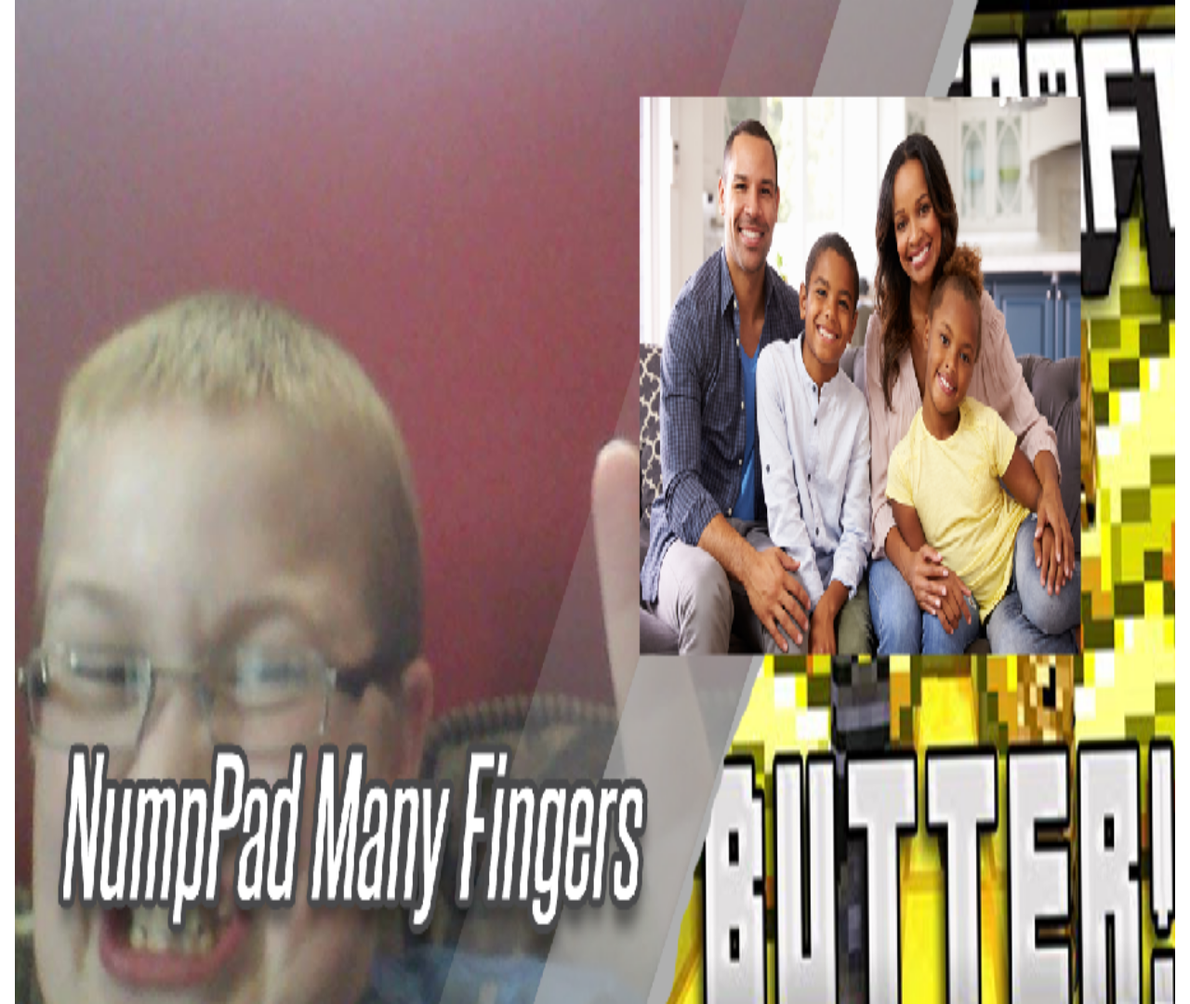
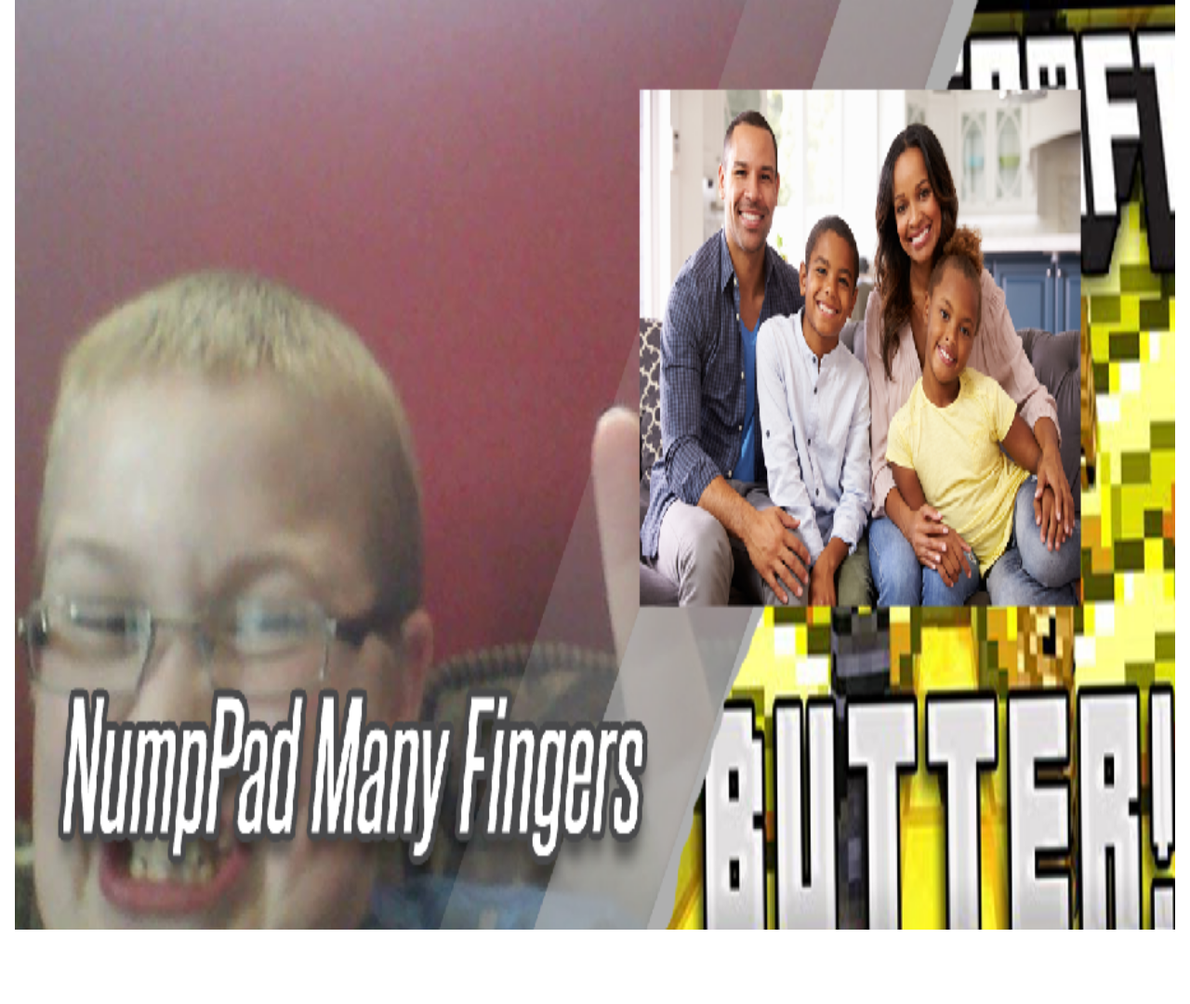
Before and after one commit to miliaDS/mikesdude.github.io, a plain HTML site: page index.htm in a window 1280 px wide. Shown: the whole page at 93% size. After the commit the page ends 1000 px from the top, so only its background shows below. Drawn offline with nearby package versions, Linux system fonts and the light colour scheme.

Commit message:
Update index.htm

```diff
--- a/index.htm
+++ b/index.htm
@@ -1,12 +1,12 @@
 <!DOCTYPE html>
 <html>
-<title>W3.CSS</title>
+<title>Happy!</title>
 <meta name="viewport" content="width=device-width, initial-scale=1">
 <link rel="stylesheet" href="https://www.w3schools.com/w3css/4/w3.css">
 <body>
 
 <div class="w3-container w3-center w3-animate-opacity">
-  <img src="Happy!.png" width="1900" height="1080" alt="The" style="width:100%">
+  <img src="Happy!.png" width="1900" height="1000" alt="The" style="width:100%">
 </div>
 
 <audio controls autoplay hidden="hidden">
```
